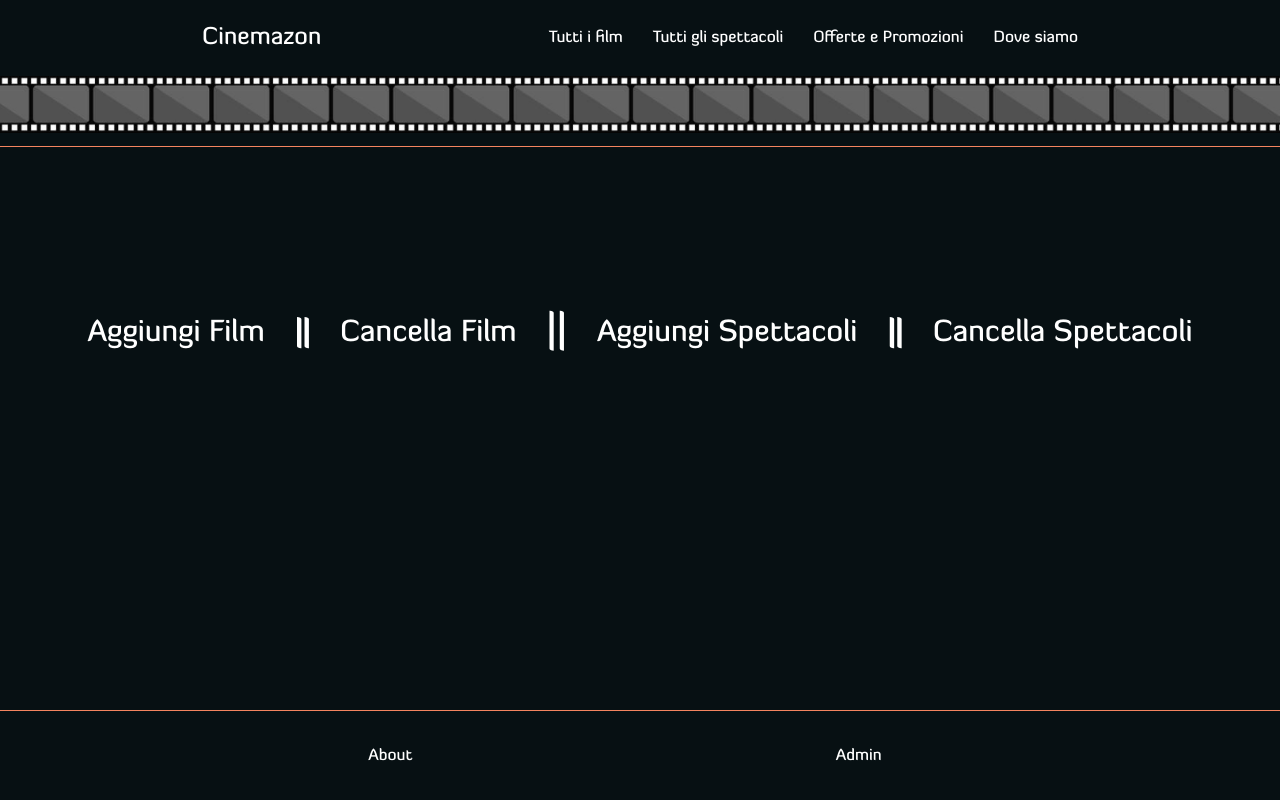
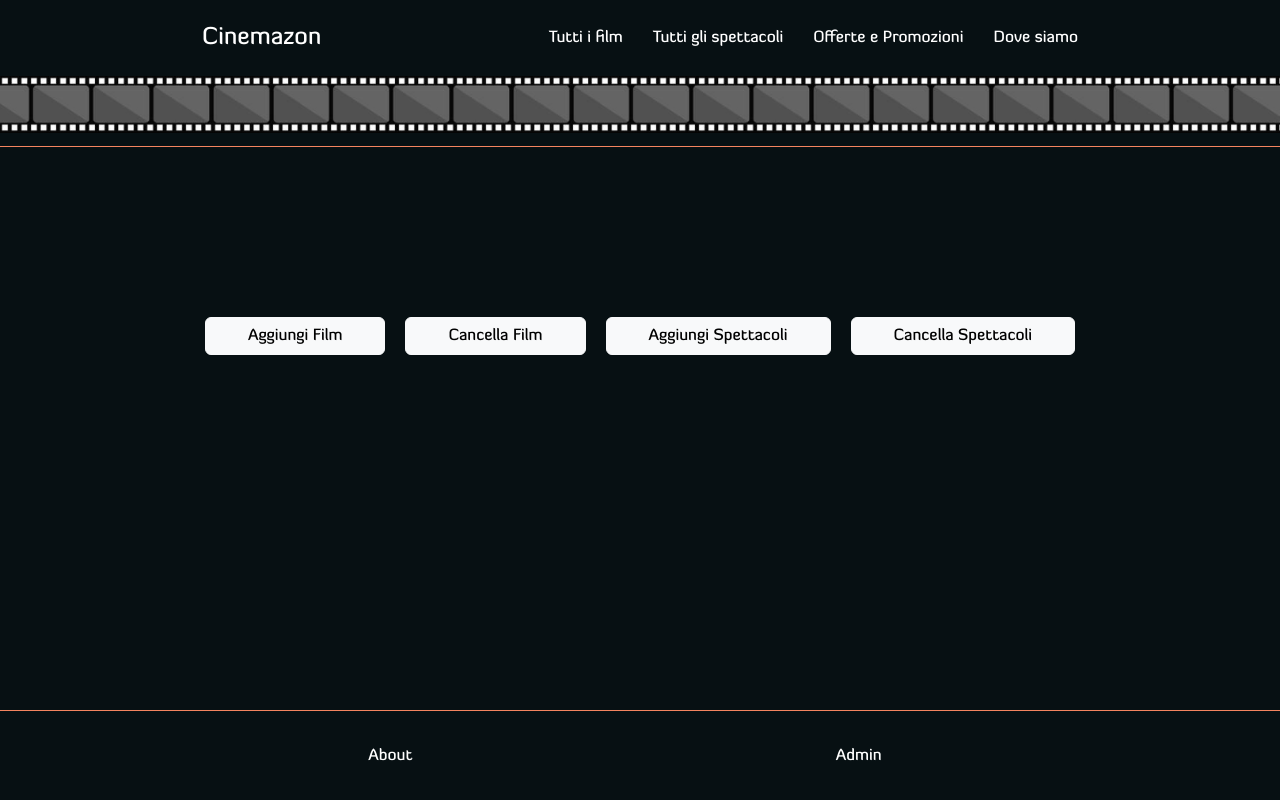
Before and after one commit to eleonora-84/CinemazonFE, a React (Vite) app: page /adminhome in a window 1280 px wide. Built offline with nearby package versions, Linux system fonts and the light colour scheme.

Commit message:
css admin home

```diff
--- a/src/component/admin/AdminHome.jsx
+++ b/src/component/admin/AdminHome.jsx
@@ -1,23 +1,29 @@
 import { Link } from "react-router-dom";
+import Button from "react-bootstrap/Button";
 
 const AdminHome = () => {
   return (
     <div className="adminHome">
+      <Button variant="light" className="adminBtn">
         <Link to="/addmovies" className="adminItem">
           Aggiungi Film
         </Link>
-      <strong>||</strong>
+      </Button>
+      <Button variant="light" className="adminBtn">
         <Link to="/deletemovies" className="adminItem">
           Cancella Film
         </Link>
-      <strong className="h1">||</strong>
+      </Button>
+      <Button variant="light" className="adminBtn">
         <Link to="/addshows" className="adminItem">
           Aggiungi Spettacoli
         </Link>
-      <strong>||</strong>
+      </Button>
+      <Button variant="light" className="adminBtn">
         <Link to="/deleteshows" className="adminItem">
           Cancella Spettacoli
         </Link>
+      </Button>
     </div>
   );
 };
--- a/src/component/admin/admin.css
+++ b/src/component/admin/admin.css
@@ -24,18 +24,6 @@ select {
   margin-top: 10rem;
   gap: 2rem;
   text-align: center;
-}
-
-.adminHome a {
-  text-decoration: none;
-  color: white;
-}
-
-.adminHome a:hover,
-span:hover {
-  background-color: #f4845f;
-  color: black;
-  border-radius: 20px;
 }
 
 .adminItem {
@@ -103,3 +91,7 @@ input, textarea{
   text-align: center;
   font-size: x-large;
 }
+
+.adminBtn{
+  margin: 10px;
+}
```
Lines whose indentation alone changed are shown as unchanged.
